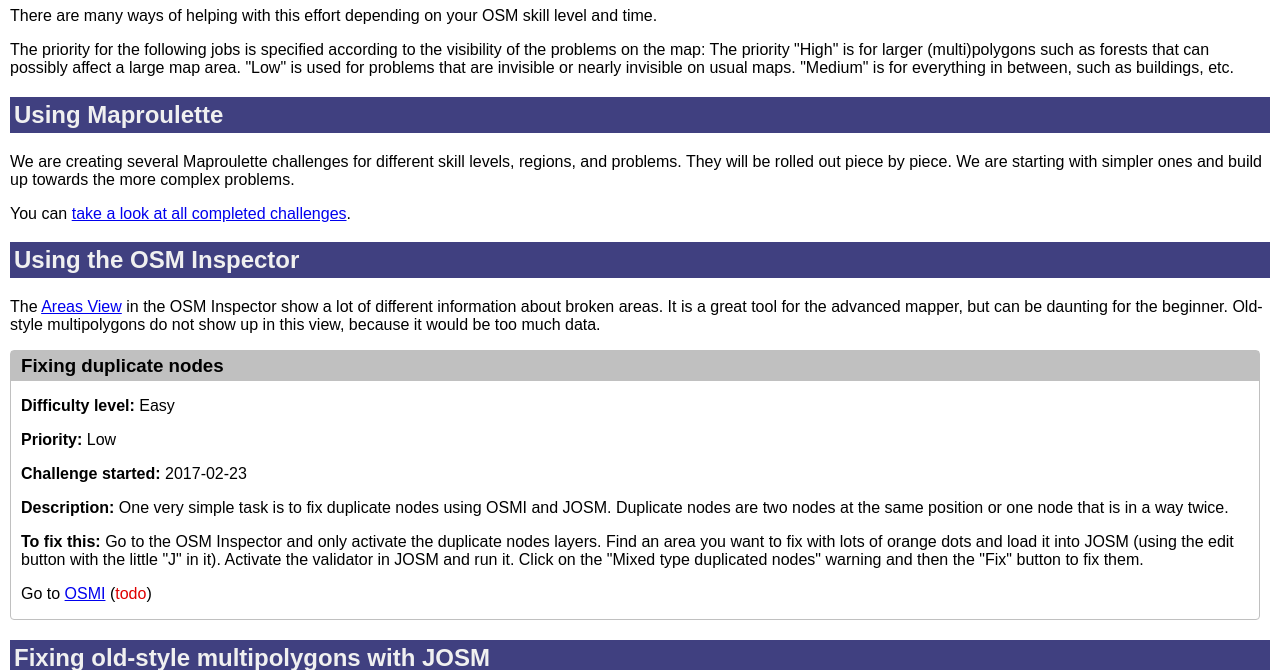
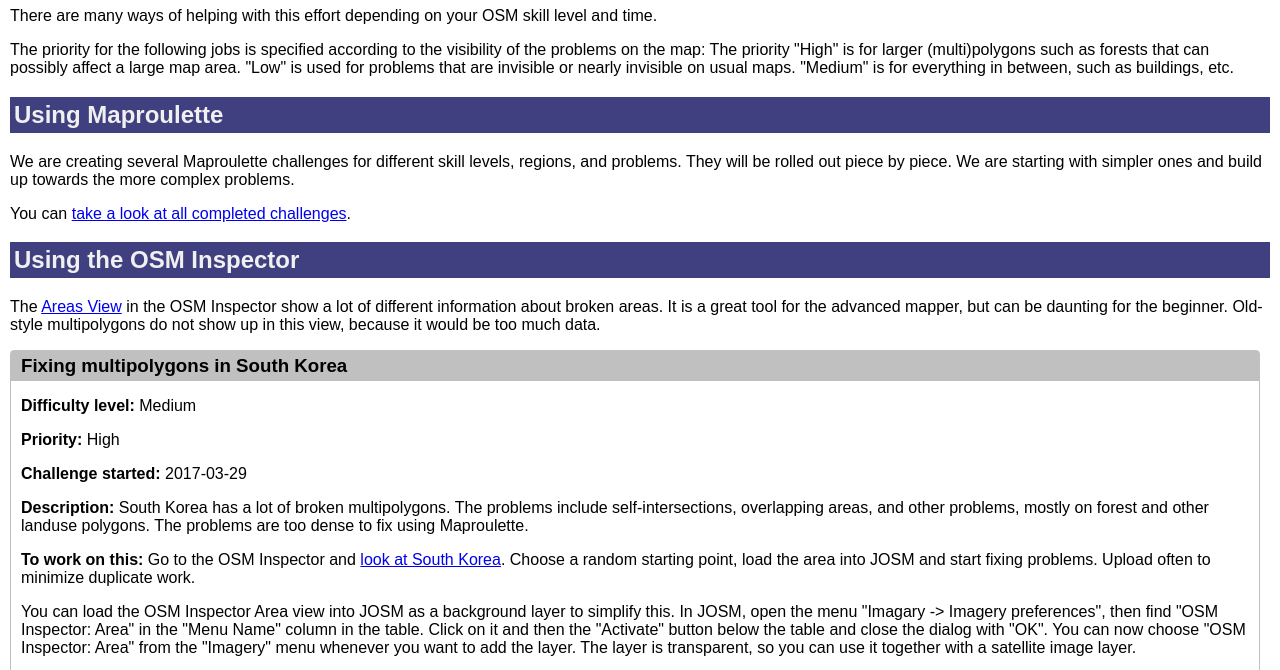
Before and after one commit to osmlab/fixing-polygons-in-osm, a plain HTML site: page web/fixing.html in a window 1280 px wide. Shown: the part 129-799 px from the top of the page. Drawn offline with Linux system fonts and the light colour scheme.

Commit message:
Add "South Korea challenge"

```diff
--- a/web/fixing.html
+++ b/web/fixing.html
@@ -37,6 +37,33 @@
 up in this view, because it would be too much data.</p>
 
 <div class="job">
+    <h3 id="fixing-multipolygons-in-south-korea">Fixing multipolygons in South Korea</h3>
+
+    <p><b>Difficulty level:</b> Medium</p>
+    <p><b>Priority:</b> High</p>
+    <p><b>Challenge started:</b> 2017-03-29</p>
+
+    <p><b>Description:</b> South Korea has a lot of broken multipolygons. The
+    problems include self-intersections, overlapping areas, and other problems,
+    mostly on forest and other landuse polygons. The problems are too dense
+    to fix using Maproulette.</p>
+
+    <p><b>To work on this:</b> Go to the OSM Inspector and
+    <a href="http://tools.geofabrik.de/osmi/?view=areas&lon=128.14709&lat=36.54848&zoom=8">look at South Korea</a>.
+    Choose a random starting point, load the area into JOSM and start fixing
+    problems. Upload often to minimize duplicate work.</p>
+    <p>You can load the OSM Inspector Area view into JOSM as a background
+    layer to simplify this. In JOSM, open the menu "Imagary -&gt; Imagery preferences",
+    then find "OSM Inspector: Area" in the "Menu Name" column in the table.
+    Click on it and then the "Activate" button below the table and close the
+    dialog with "OK". You can now choose "OSM Inspector: Area" from the
+    "Imagery" menu whenever you want to add the layer. The layer is transparent,
+    so you can use it together with a satellite image layer.</p>
+
+    <p>Go to <a href="http://tools.geofabrik.de/osmi/?view=areas&overlays=duplicate_node">OSMI</a> (<span class="todo">todo</span>)
+</div>
+
+<div class="job">
     <h3 id="fixing-duplicate-nodes">Fixing duplicate nodes</h3>
 
     <p><b>Difficulty level:</b> Easy</p>
@@ -47,7 +74,7 @@
     OSMI and JOSM. Duplicate nodes are two nodes at the same position or one
     node that is in a way twice.</p>
 
-    <p><b>To fix this:</b> Go to the OSM Inspector and only
+    <p><b>To work on this:</b> Go to the OSM Inspector and only
     activate the duplicate nodes layers. Find an area you want to fix
     with lots of orange dots and load it into JOSM (using the edit button
     with the little "J" in it). Activate the validator in JOSM and run it.
```
